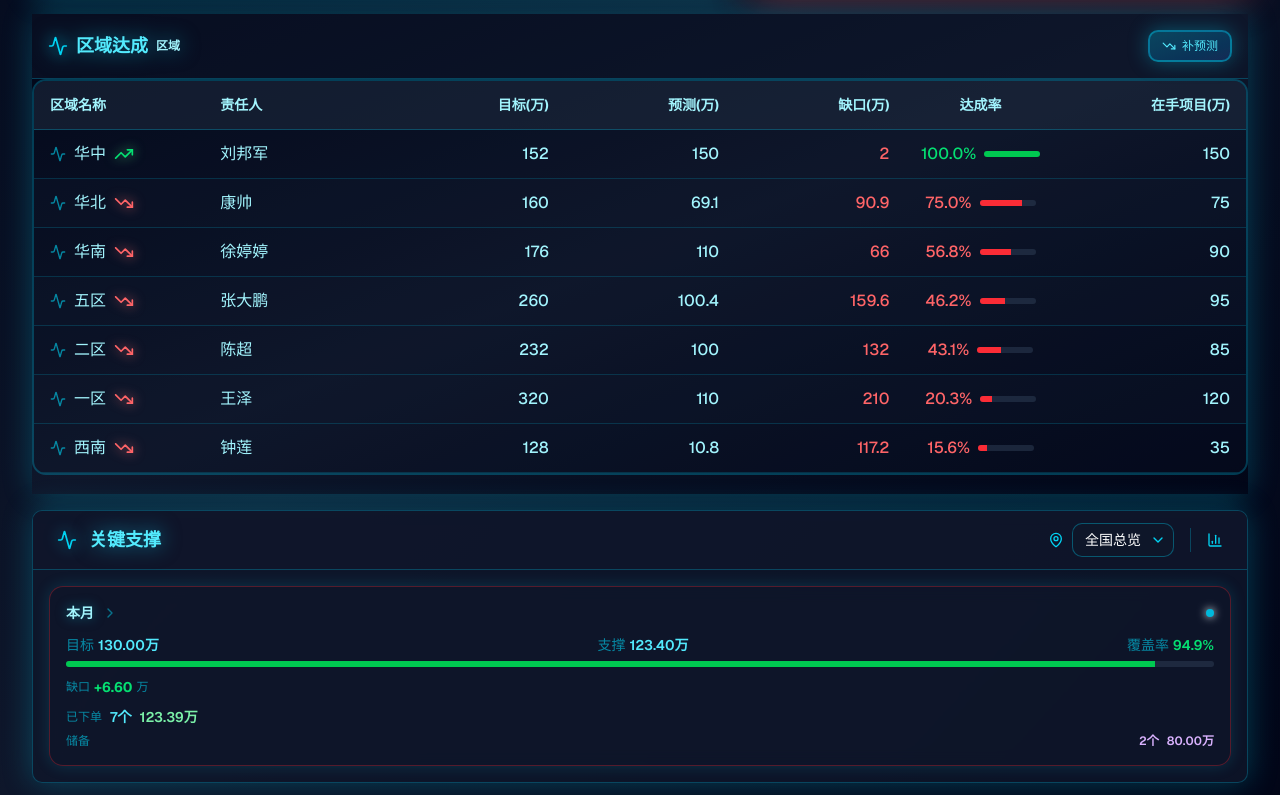
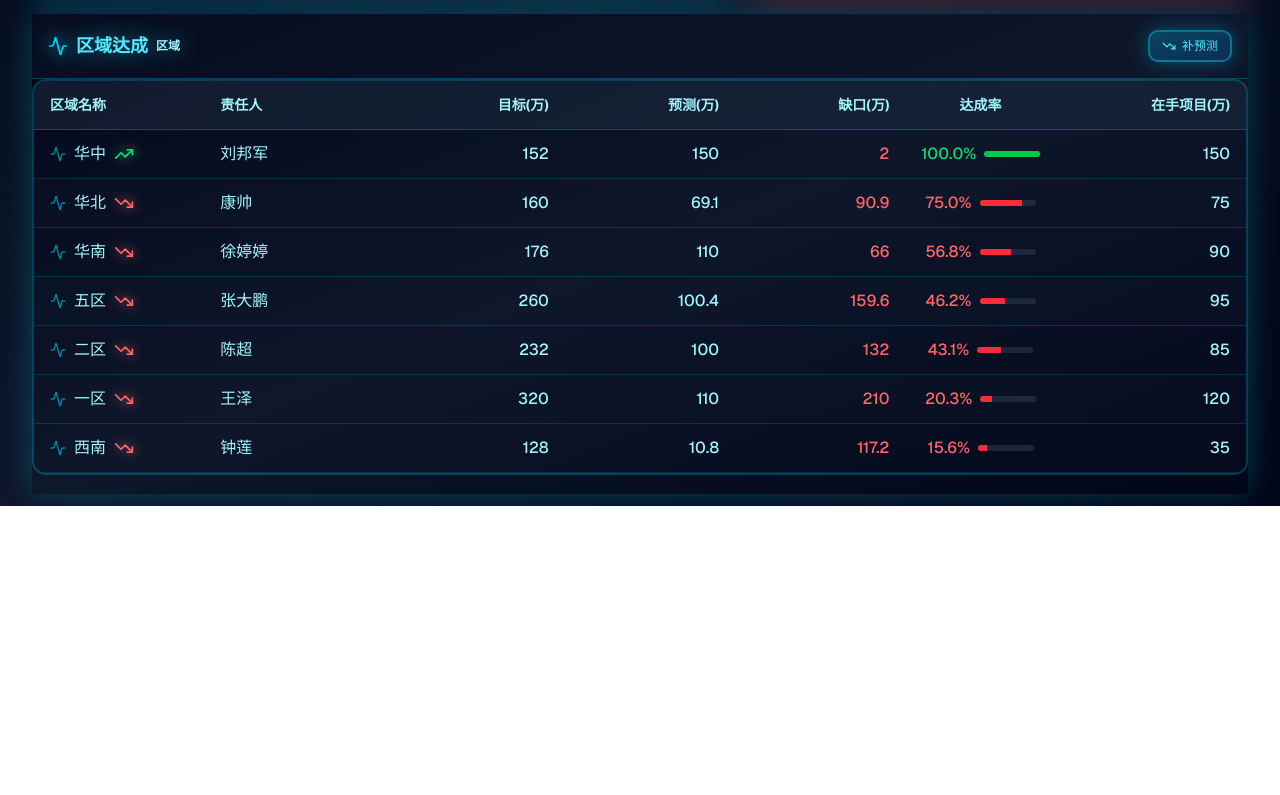
Before and after one commit to navylee1990/coze_jsc, a Next.js app: page /gm in a window 1280 px wide. Shown: the part 619-1414 px from the top of the page. After the commit the page ends 1125 px from the top, so only its background shows below. Built offline with nearby package versions, Linux system fonts and the light colour scheme.

Commit message:
refactor: 隐藏关键支撑模块（FutureSupportAdequacyPanel）

```diff
--- a/src/app/gm/page.tsx
+++ b/src/app/gm/page.tsx
@@ -501,8 +501,8 @@ export default function GMDashboard() {
             </div>
           </div>
 
-          {/* 未来支撑充分性面板 - 全屏展示 */}
-          <div className={cn(
+          {/* 未来支撑充分性面板 - 已隐藏 */}
+          {/* <div className={cn(
             'col-span-1 lg:col-span-12',
             'transition-all duration-500',
             'opacity-100 translate-y-0',
@@ -511,7 +511,7 @@ export default function GMDashboard() {
             <div className="flex-1 min-h-0 flex flex-col">
               <FutureSupportAdequacyPanel theme="dashboard" timeRange={selectedTimeRange} />
             </div>
-          </div>
+          </div> */}
         </div>
       </main>
     </div>
```
